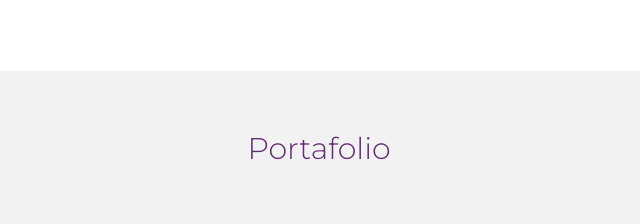
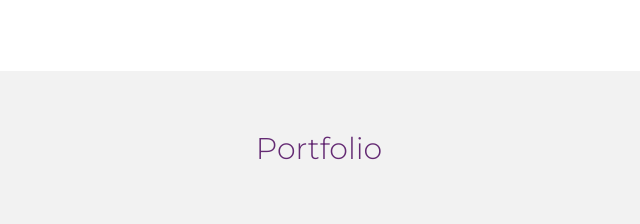
Before and after one commit to gonzabjj/GonzaloHeras, a website: page index.html in a window 1280 px wide. Shown: the part 1420-1644 px from the top of the page, 321-961 px from the left. Drawn offline with nearby package versions, Linux system fonts and the light colour scheme; files whose address does not match are found by name.

Commit message:
modifique portfolio

```diff
--- a/index.html
+++ b/index.html
@@ -71,7 +71,7 @@
         </section>
         <section class="portafolio">
             <div class="contenedor">
-                <h2 class="titulo">Portafolio</h2> <meta name="description" content="Portfolio Gonzalo Heras">
+                <h2 class="titulo">Portfolio</h2> <meta name="description" content="Portfolio Gonzalo Heras">
                 <div class="galeria-port">
                     <div class="imagen-port">
                         <img src="img/Peshku.png" alt="Peshku">
```
